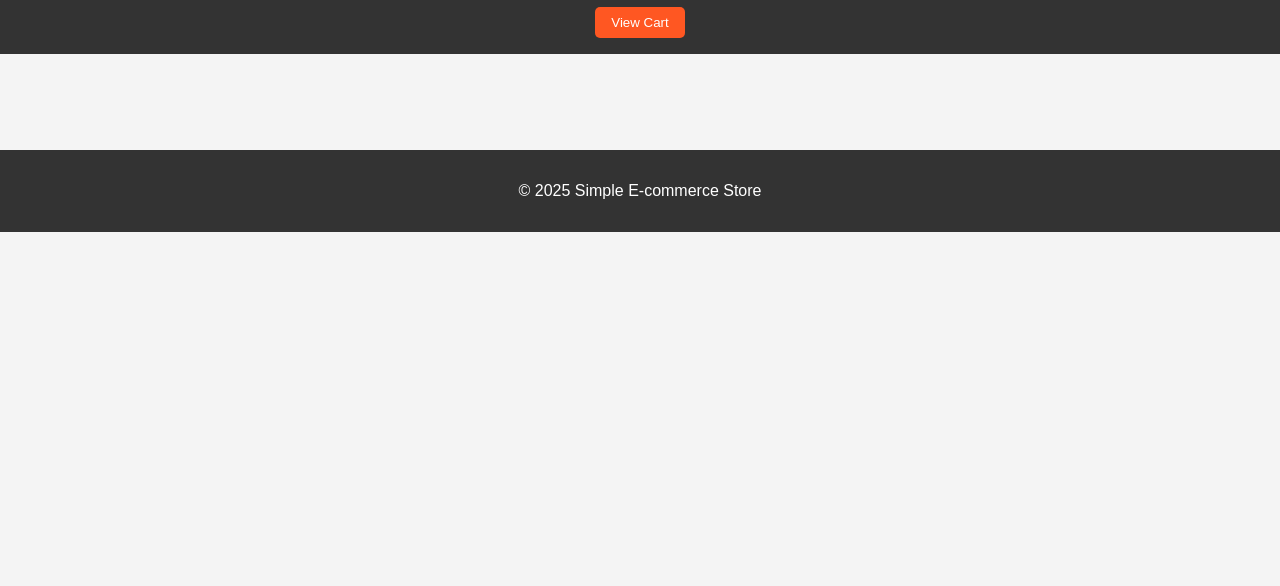
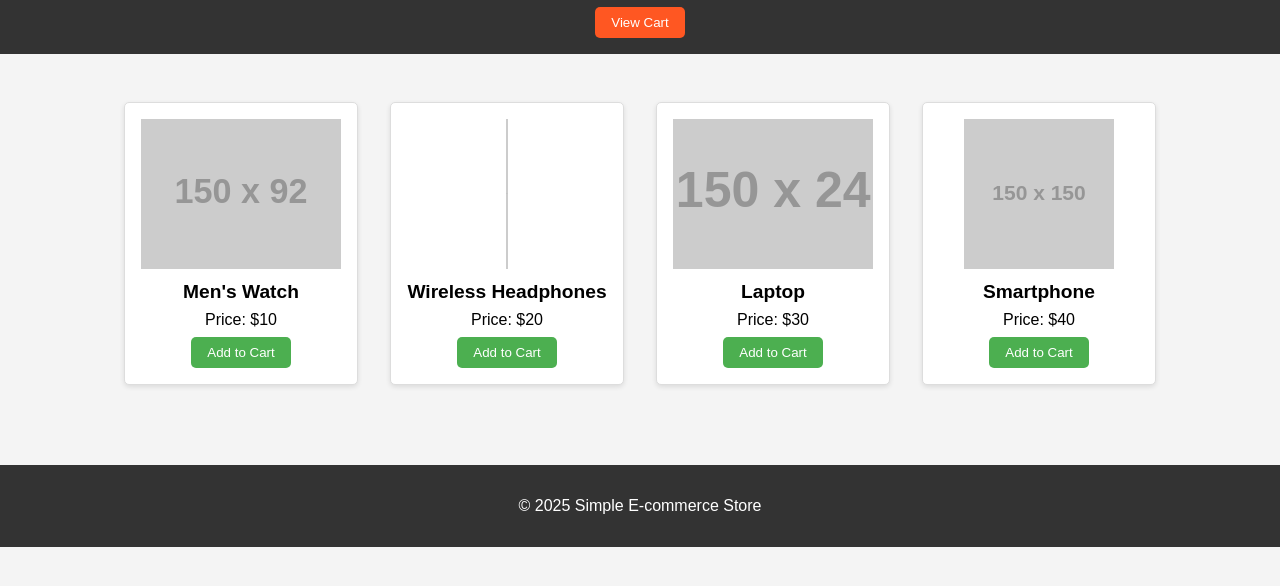
Before and after one commit to Dharshan-vs/code-alpha-1, a website: page index.html in a window 1280 px wide. Shown: the part 56-642 px from the top of the page. Drawn offline with Linux system fonts and the light colour scheme; placeholder pictures from the web are drawn by us.

Commit message:
Update index.html

```diff
--- a/index.html
+++ b/index.html
@@ -29,6 +29,6 @@
   <footer>
     <p>&copy; 2025 Simple E-commerce Store</p>
   </footer>
-  <script src="scripts.js"></script>
+  <script src="script.js"></script>
 </body>
 </html>
```
